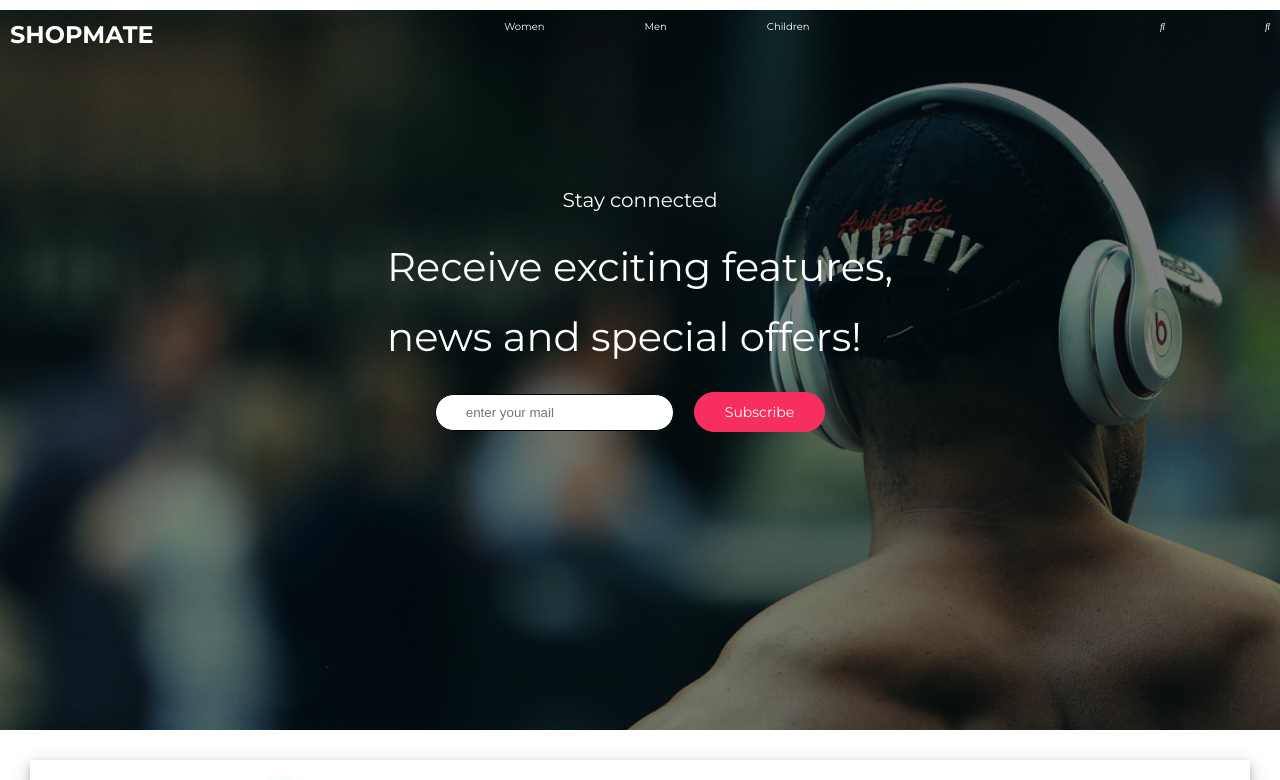
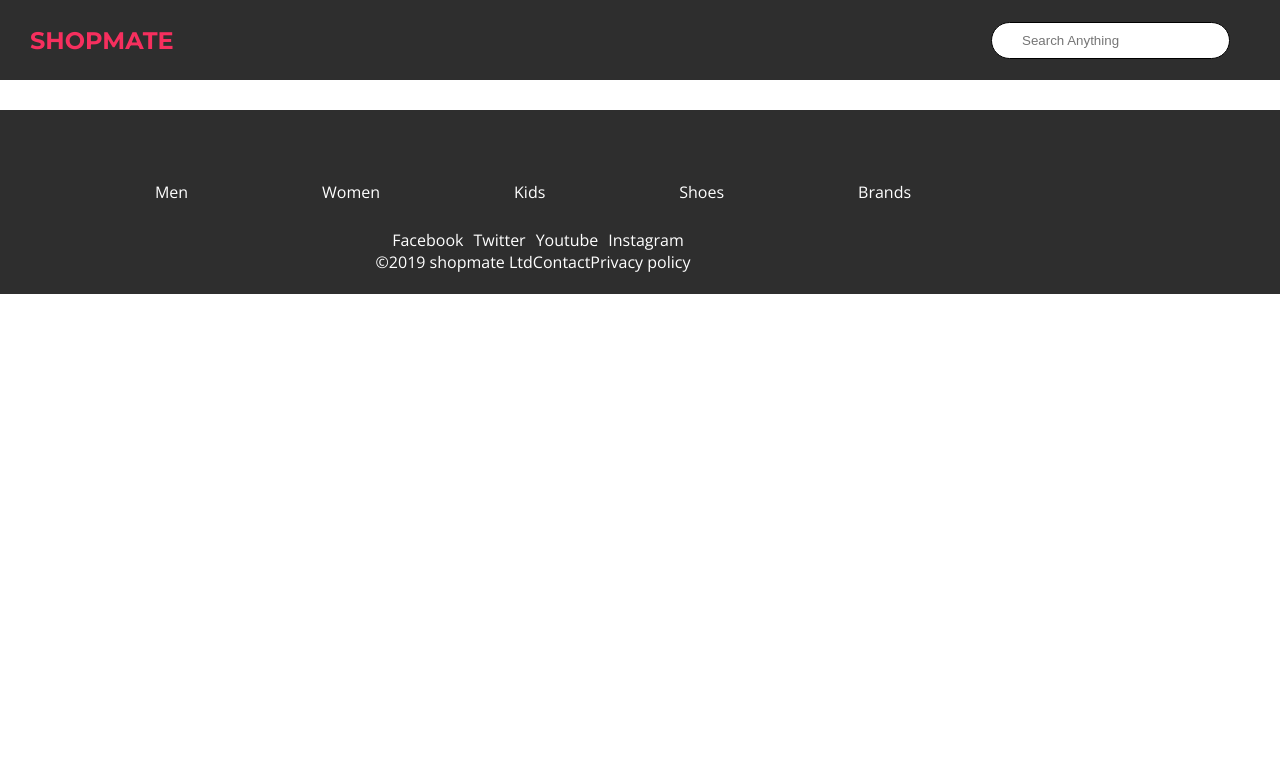
Before and after one commit to Oladunjoye/shopmate, a React (Create React App) app in the folder shopmate/: page / in a window 1280 px wide. Shown: the top 780 px of the page. Built offline with nearby package versions, Linux system fonts and the light colour scheme.

Commit message:
shop page design

```diff
--- a/shopmate/src/App.js
+++ b/shopmate/src/App.js
@@ -1,11 +1,13 @@
 import React from 'react';
 import Home from './Home'
+import Shop from './Shop'
 import './styles.scss';
 
 function App() {
   return (
     <div>
-    <Home/>
+ {/* <Home/>*/}
+    <Shop/>
     </div>
   );
 }
--- /dev/null
+++ b/shopmate/src/Common/Navbar2.js
@@ -0,0 +1,18 @@
+import React from "react"
+
+function Navbar2(){
+    return(
+        <nav className="navbar2 ">
+
+
+         <h3>Shopmate</h3>
+
+        <input type ="text" placeholder ="Search Anything"/>
+
+
+        </nav>
+    )
+}
+
+
+export default Navbar2
--- /dev/null
+++ b/shopmate/src/Shop/Footer.js
@@ -0,0 +1,46 @@
+import React from "react"
+
+function Footer(){
+
+    return(
+        <footer className ='footer-black'>
+
+        <div>
+
+        <ul className = "ul-1">
+        <li>Men</li>
+        <li>Women</li>
+        <li>Kids</li>
+        <li>Shoes</li>
+        <li>Brands</li>
+
+        </ul>
+        </div>
+
+
+        <div>
+
+        <ul className = "ul-2">
+        <li>Facebook</li>
+        <li>Twitter</li>
+        <li> Youtube </li>
+        <li> Instagram</li>
+         </ul>
+        </div>
+
+        <div>
+
+        <ul className = "ul-3">
+        <li>©2019 shopmate Ltd </li>
+        <li>Contact</li>
+        <li> Privacy policy </li>
+         </ul>
+        </div>
+
+
+
+        </footer>
+    )
+}
+
+export default Footer
--- /dev/null
+++ b/shopmate/src/Shop/index.js
@@ -0,0 +1,15 @@
+import React , {Fragment} from "react"
+import Navbar2 from "../Common/Navbar2"
+import Footer from './Footer'
+
+function Shop(){
+    return(
+        <Fragment>
+        <Navbar2/>
+        <Footer/>
+        </Fragment>
+
+    )
+}
+
+export default Shop
--- /dev/null
+++ b/shopmate/src/Shop/shop.scss
@@ -0,0 +1,53 @@
+// NAVBAR 2 STARTS
+.navbar2{
+display: flex;
+justify-content: space-between;
+align-items: center;
+background-color:#2E2E2E;
+height: 10vh;
+padding: 1rem 3rem;
+
+input{
+   @include inputmixin;
+
+}
+
+h3{font-size: 2.4rem; font-family: $font-primary; text-transform: uppercase; color: $color-primary;}
+}
+
+
+// NAVBAR 2 ENDS
+
+// FOOTER BEGINS
+
+.footer-black{
+display: flex;
+flex-direction: column;
+background-color: #2E2E2E;
+margin-top: 3rem;
+color: #fff;
+
+
+ul{
+    width: 80vw;
+    display: flex;
+}
+
+.ul-1{
+    justify-content: space-evenly;
+    font-size: 2.4rem;
+    font-family: $font-primary;
+    margin-bottom: 2.6rem;
+    margin-top: 5rem;
+
+}
+.ul-2{
+    justify-content: center;
+    li{ padding-left:1rem;}
+}
+.ul-3{
+    justify-content: center;
+}
+}
+
+//FOOTER ENDS
--- a/shopmate/src/styles.scss
+++ b/shopmate/src/styles.scss
@@ -1 +1,2 @@
 @import "./Home/home.scss";
+@import "./Shop/shop.scss";
```
Also changed, not shown: shopmate/src/Shop/Gallery.js (added, +10 -0 lines), shopmate/src/Shop/Shop.js (deleted).
